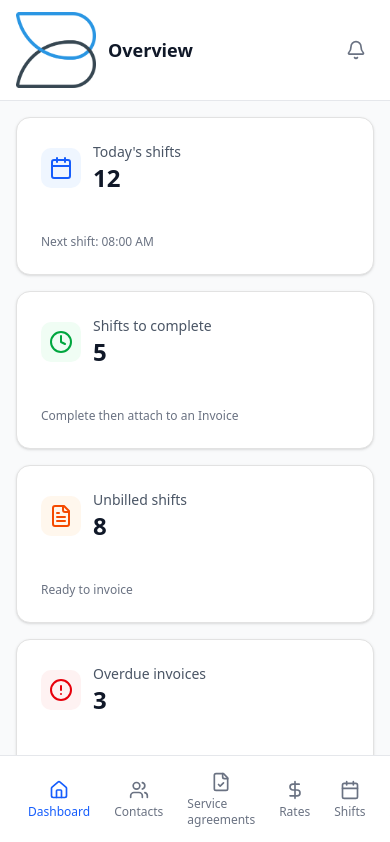
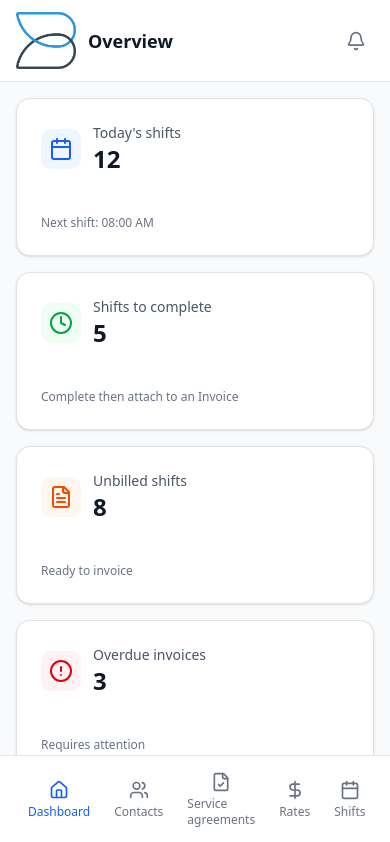
Before and after one commit to bugalsaas/bugal-frontend-v2, a Next.js app: page / in a window 390 px wide. Shown: the top 842 px of the page. Built offline with nearby package versions, Linux system fonts and the light colour scheme.

Commit message:
Reduce mobile logo size for better mobile header fit

```diff
--- a/src/components/layout/main-layout.tsx
+++ b/src/components/layout/main-layout.tsx
@@ -294,8 +294,8 @@ export function MainLayout({
               <Image
                 src="/logo-color.png"
                 alt="Bugal Logo"
-                width={80}
-                height={24}
+                width={60}
+                height={18}
                 className="object-contain"
                 priority
               />
```
